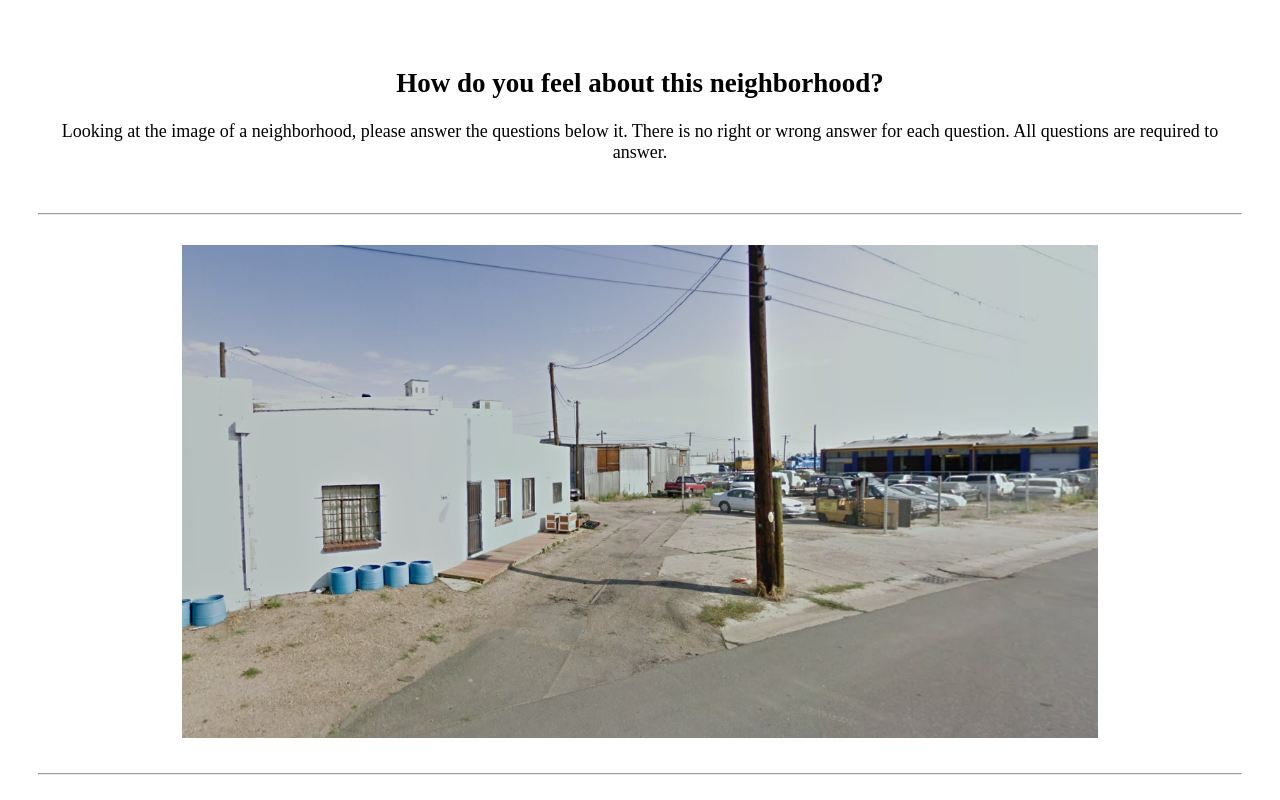
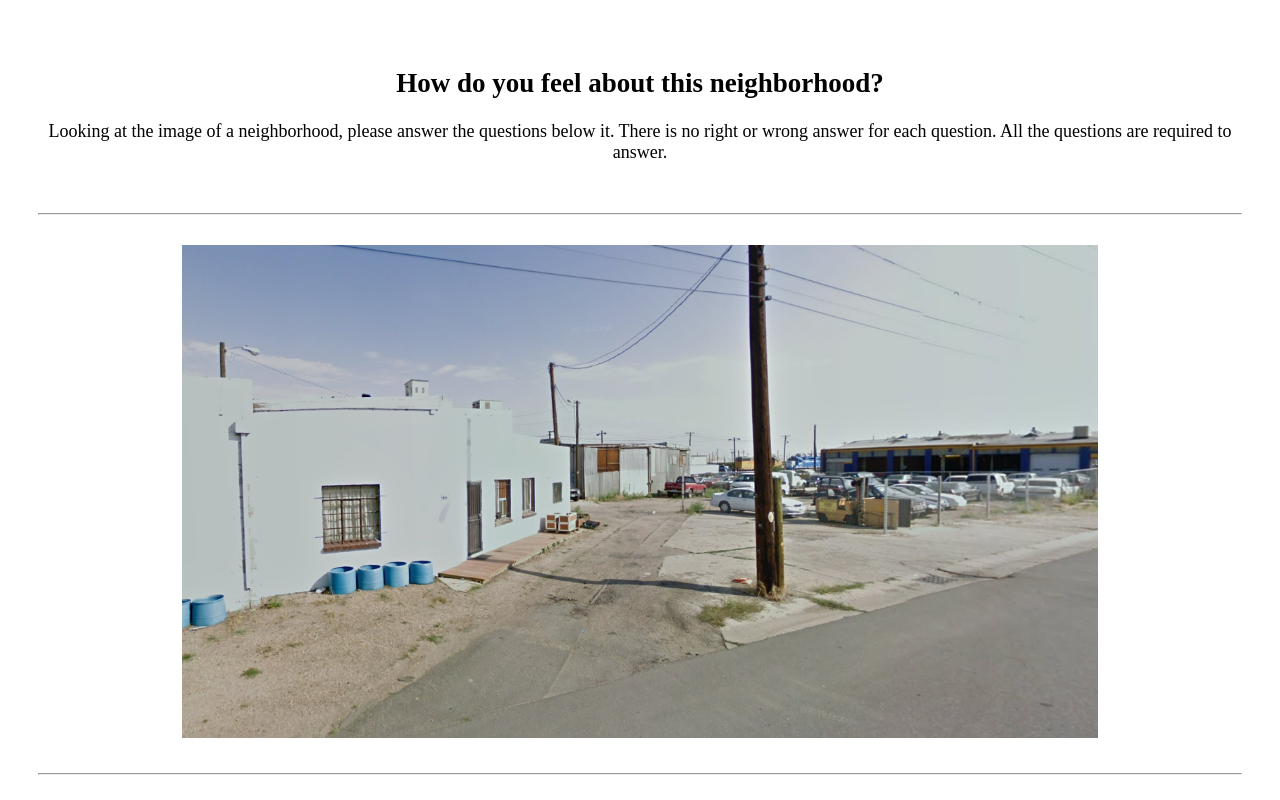
Before and after one commit to LenaChu/Crowdsourcing-Prototype, a plain HTML site: page index_1.html in a window 1280 px wide. Shown: the top 800 px of the page. Drawn offline with Linux system fonts and the light colour scheme; a script that the page names is missing.

Commit message:
Modified paragraph.

```diff
--- a/index_1.html
+++ b/index_1.html
@@ -10,7 +10,7 @@
         <main>
             <section class="intro">
                     <h1>How do you feel about this neighborhood?</h1>
-                    <p>Looking at the image of a neighborhood, please answer the questions below it. There is no right or wrong answer for each question. All questions are required to answer.</p>
+                    <p>Looking at the image of a neighborhood, please answer the questions below it. There is no right or wrong answer for each question. All the questions are required to answer.</p>
             </section>
             <hr>
             <section class="survey">
```
Also changed, not shown: index_2.html (+1 -1 lines).
